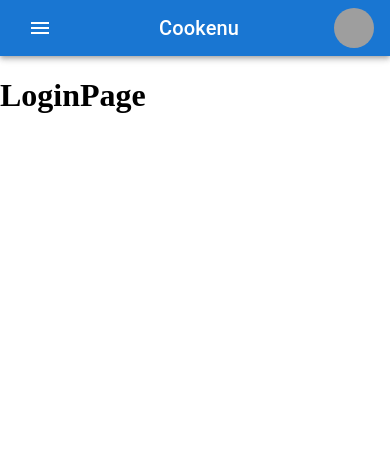
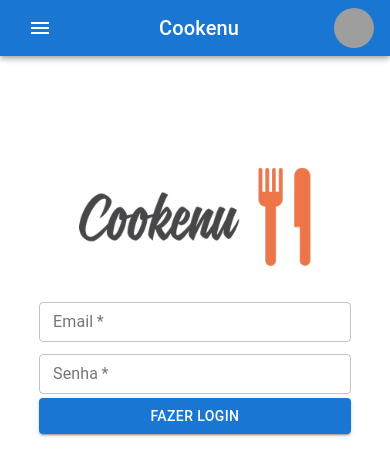
Before and after one commit to future4code/vaughan-Victor-Xavier, a React (Create React App) app in the folder modulo3/Cookenu/cookenu/: page /login in a window 390 px wide. Shown: the top 476 px of the page. Built offline with nearby package versions, Linux system fonts and the light colour scheme; grey boxes are pictures that could not be loaded.

Commit message:
responsividade funcionando e os botoes dentro delas

```diff
--- a/modulo3/Cookenu/cookenu/src/App.js
+++ b/modulo3/Cookenu/cookenu/src/App.js
@@ -1,4 +1,4 @@
-import { ThemeProvider } from "@material-ui/core/styles";
+// import { ThemeProvider } from "@material-ui/core/styles";
 import React from "react";
 // import { theme } from "./constants/theme";
 import { Router } from "./routes/Router";
@@ -7,9 +7,9 @@ import { Router } from "./routes/Router";
 
 function App() {
   return (
-    <ThemeProvider >
+    <div  >
       <Router />
-    </ThemeProvider>
+    </div>
   );
 }
 
--- a/modulo3/Cookenu/cookenu/src/components/Header/Header.js
+++ b/modulo3/Cookenu/cookenu/src/components/Header/Header.js
@@ -14,8 +14,20 @@ import MenuItem from '@mui/material/MenuItem';
 import { goAddRecipesPage, goRecipePage, goToLogin } from '../../routes/coordinator';
 import { useNavigate } from 'react-router-dom';
 
+
 //Local onde alterar os botoes do header
-const pages = ['Home','login array'];
+const pages = [{
+    "name": "home",
+    path: "/",
+
+},
+{
+    "name": "login",
+    path: "/login",
+
+},
+
+];
 const settings = ['Profile', 'Account', 'Dashboard', 'Logout'];
 
 const Header = () => {
@@ -37,6 +49,16 @@ const Header = () => {
     const handleCloseUserMenu = () => {
         setAnchorElUser(null);
     };
+    const goToPage = (nav) => {
+        switch (nav) {
+            case "/":
+                return (goRecipePage(navigate))
+            case "/login":
+                return (goToLogin(navigate))
+            default:
+                return goRecipePage(navigate)
+        }
+    }
 
     return (
         <AppBar position="static">
@@ -85,8 +107,10 @@ const Header = () => {
                             }}
                         >
                             {pages.map((page) => (
-                                <MenuItem key={page} onClick={handleCloseNavMenu}>
-                                    <Typography textAlign="center">{page}</Typography>
+                                <MenuItem key={page.name} onClick={handleCloseNavMenu}>
+                                    <Typography
+                                    onClick={() => goToPage(page.path)}
+                                    textAlign="center">{page.name}</Typography>
                                 </MenuItem>
 
                             ))}
@@ -106,21 +130,14 @@ const Header = () => {
                     <Box sx={{ flexGrow: 1, display: { xs: 'none', md: 'flex' } }}>
                         {pages.map((page) => (
                             <Button
-                                key={page}
-                                onClick={() => goRecipePage(navigate)}
+                                key={page.name}
+                                onClick={() => goToPage(page.path)}
                                 sx={{ my: 2, color: 'white', display: 'block' }}
                             >
-                                {page}
+                                {page.name}
                             </Button>
                         ))}
-                         <Button
 
-                                onClick={() => goToLogin(navigate)}
-                                sx={{ my: 2, color: 'white', display: 'block' }}
-                            >
-                                login
-
-                            </Button>
                     </Box>
 
                     <Box sx={{ flexGrow: 0 }}>
--- a/modulo3/Cookenu/cookenu/src/constants/colors.js
+++ b/modulo3/Cookenu/cookenu/src/constants/colors.js
@@ -1,2 +1,2 @@
-export const primaryColor = " #FF4500"
+export const primaryColor = " #F27649"
 export const neutralColor = " #474749"
--- a/modulo3/Cookenu/cookenu/src/constants/theme.js
+++ b/modulo3/Cookenu/cookenu/src/constants/theme.js
@@ -1,4 +1,4 @@
-import { createTheme } from "@material-ui/core/";
+import { createTheme } from "@material-ui/core";
 import { primaryColor, neutralColor } from "./colors"
 
 
--- /dev/null
+++ b/modulo3/Cookenu/cookenu/src/hooks/useForm.js
@@ -0,0 +1,16 @@
+import { useState } from "react";
+
+
+export const useForm = (inicialState) => {
+    const [form, setForm] = useState(inicialState)
+
+    const handleInputChange = (event) => {
+        const { value, name } = event.target
+        setForm({ ...form, [name]: value })
+    }
+
+    const clear = () => {
+        setForm(inicialState)
+    }
+return [form,handleInputChange,clear]
+}
--- a/modulo3/Cookenu/cookenu/src/pages/LoginPage/LoginPage.js
+++ b/modulo3/Cookenu/cookenu/src/pages/LoginPage/LoginPage.js
@@ -1,11 +1,58 @@
 import React from "react";
+import { InputsContainer, LogoImage, ScreenContainer } from "./styled";
+import logo from "../../assets/logo.png"
+import {  TextField } from "@material-ui/core";
+import { useForm } from "../../hooks/useForm";
+import  Button  from "@mui/material/Button";
+export const LoginPage = () => {
+    const [form, onchange, clear] = useForm({ email: "", password: "" })
+    const onSubmitForm = () => {
 
-export const LoginPage = () => {
+    }
     return (
-        <div>
-            <h1>LoginPage</h1>
 
-        </div>
+        <ScreenContainer>
+            <LogoImage src={logo} />
+            <InputsContainer>
+                <form onSubmit={onSubmitForm} >
+                    <TextField
+                        name={"email"}
+                        value={form.email}
+                        onChange={onchange}
+                        label={"Email"}
+                        variant={"outlined"}
+                        fullWidth
+                        margin="dense"
+                        required
+                        type={"email"}
+                    />
+                    <TextField
+                        name={"password"}
+                        value={form.password}
+                        onChange={onchange}
+                        label={"Senha"}
+                        variant={"outlined"}
+                        fullWidth
+                        margin="dense"
+                        required
+                        type={"password"}
+                    />
+
+                    <Button
+                        type="submit"
+                        fullWidth
+                        variant={"contained"}
+                        color={"primary"}
+
+                    >Fazer login
+                    </Button>
+
+
+                </form>
+            </InputsContainer>
+        </ScreenContainer>
+
+
     )
 
 }
--- a/modulo3/Cookenu/cookenu/src/pages/LoginPage/styled.js
+++ b/modulo3/Cookenu/cookenu/src/pages/LoginPage/styled.js
@@ -0,0 +1,37 @@
+import styled from 'styled-components'
+
+export const ScreenContainer = styled.div`
+  display: flex;
+  flex-direction: column;
+  align-items: center;
+  width: 100vw;
+  margin-top: 10vh;
+`
+
+export const InputsContainer = styled.div`
+  display: flex;
+  flex-direction: column;
+  width: 80vw;
+  max-width: 450px;
+  align-items: center;
+  margin-bottom: 20px;
+`
+
+export const LoginFormContainer = styled.div`
+  display: flex;
+  flex-direction: column;
+  width: 80vw;
+  max-width: 450px;
+  align-items: center;
+  margin-bottom: 20px;
+`
+
+export const SignUpButtonContainer = styled.div`
+  width: 80vw;
+  max-width: 450px;
+`
+
+export const LogoImage = styled.img`
+  width: 70vw;
+  max-width: 350px;
+`
```
Also changed, not shown: modulo3/Cookenu/cookenu/src/assets/logo.png (added), modulo3/Cookenu/cookenu/src/assets/paginas-erro.png (added).
